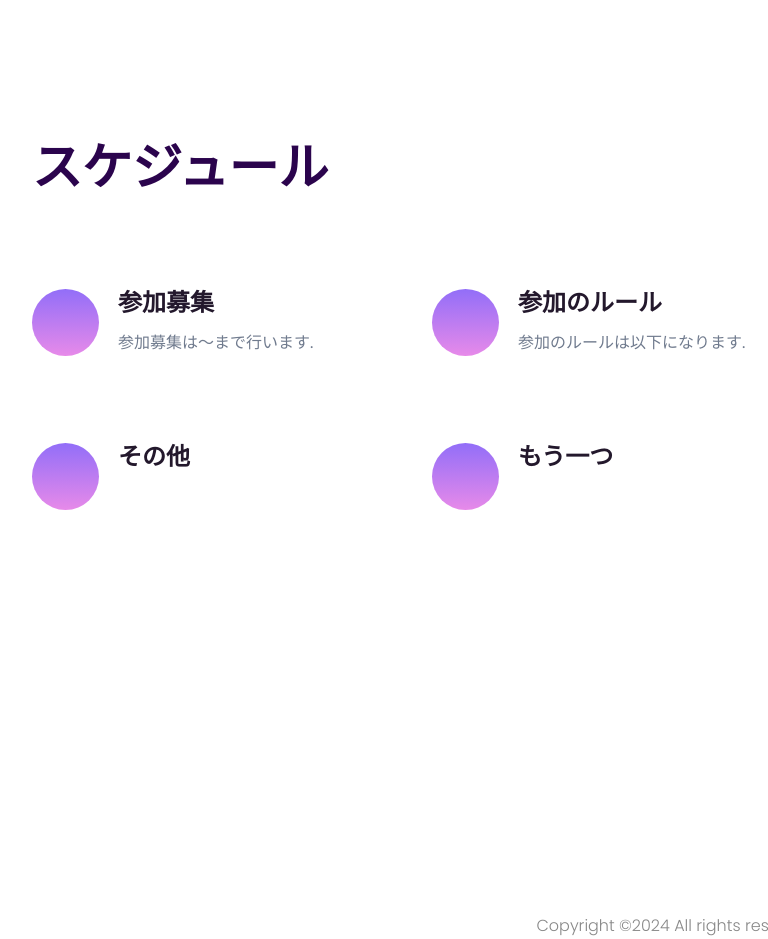
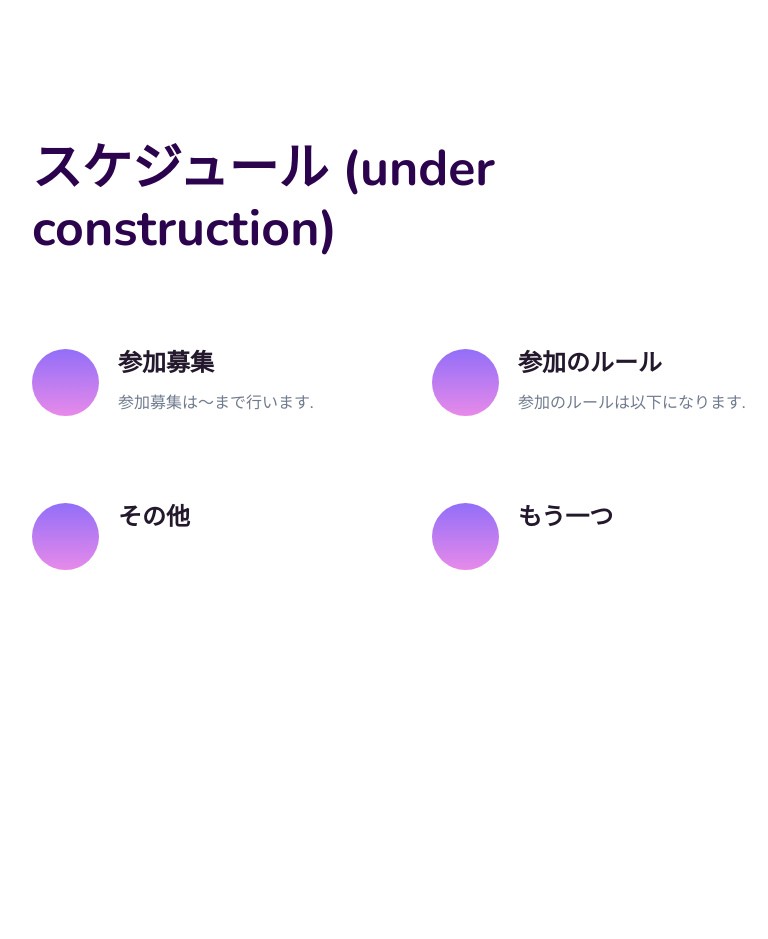
Before and after one commit to llm-jp/tuning-competition, a plain HTML site: page index.html in a window 1280 px wide. Shown: the part 960-1899 px from the top of the page, without its empty margins (423-1191 px from the left). Drawn offline with nearby package versions, Linux system fonts and the light colour scheme.

Commit message:
Update index.html
.

```diff
--- a/index.html
+++ b/index.html
@@ -132,7 +132,7 @@
                         <div class="row">
                             <div class="col-lg-10 col-md-10">
                                 <div class="section-tittle">
-                                    <h2>スケジュール</h2>
+                                    <h2>スケジュール (under construction)</h2>
                                 </div>
                             </div>
                         </div>
```
